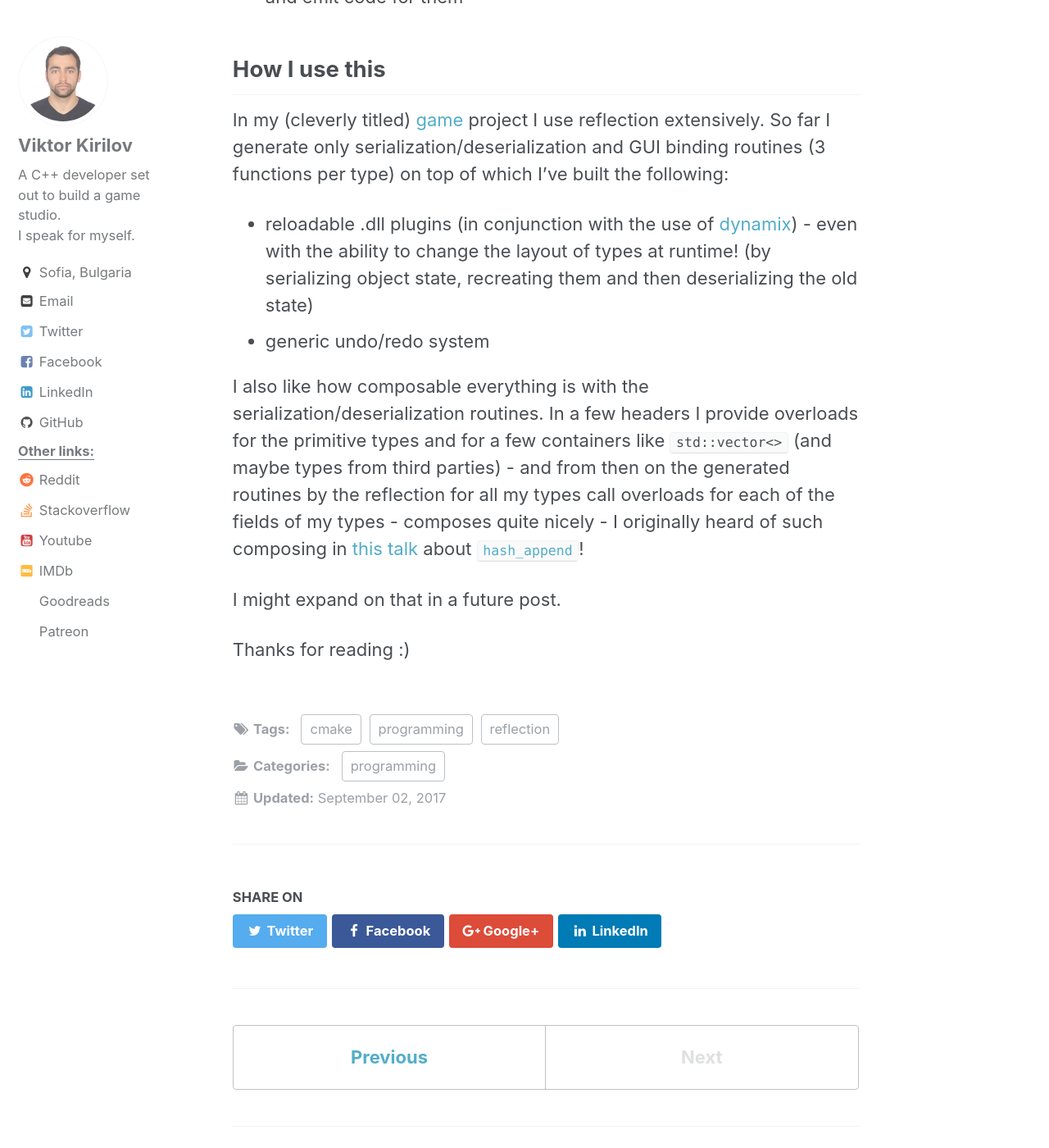
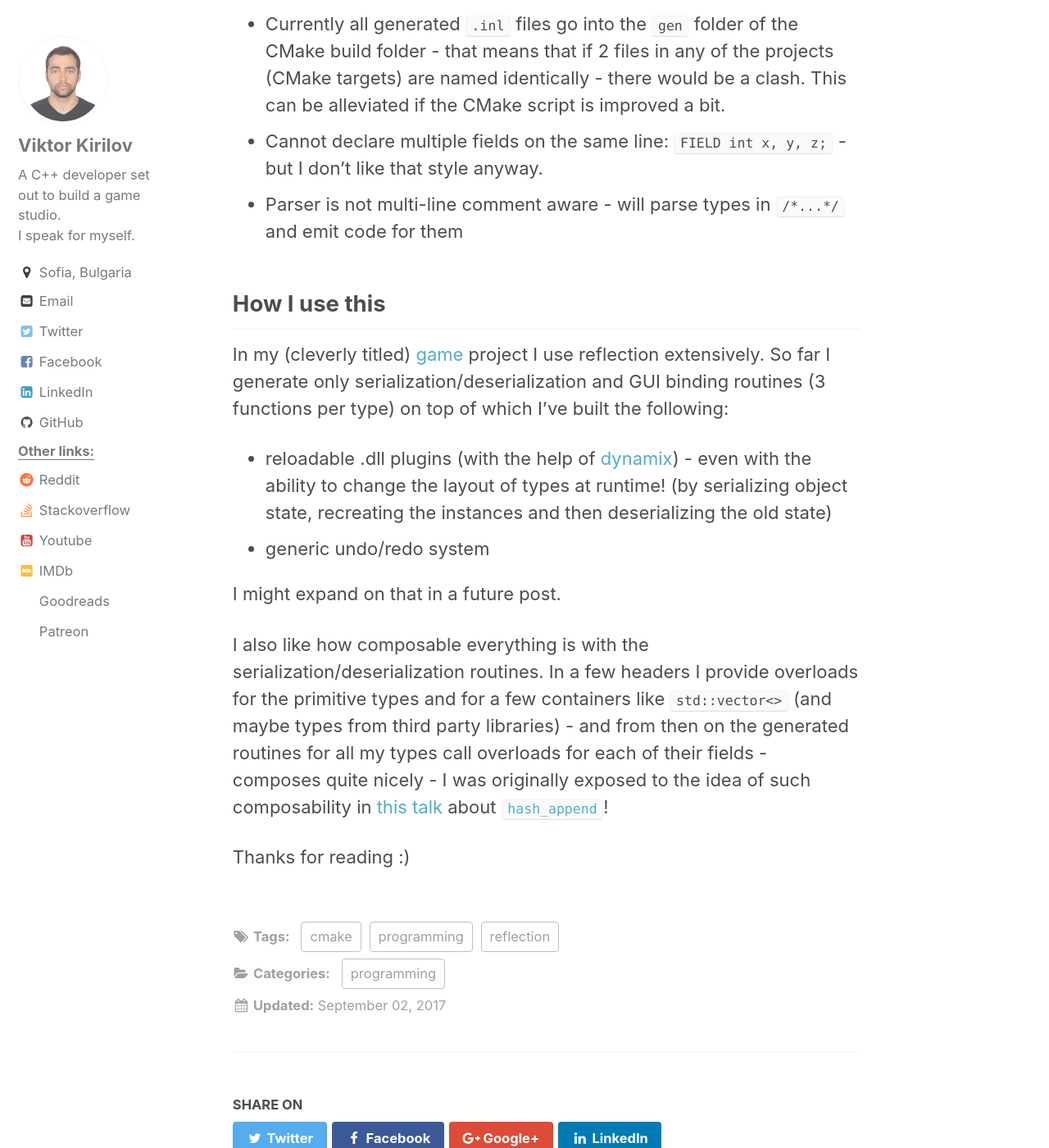
Before and after one commit to onqtam/onqtam.github.io, a Jekyll site: the page built from _posts/2017-09-02-simple-cpp-reflection-with-cmake.md, in a window 1280 px wide and 1400 px high, scrolled down 6489 px. Shown: the whole window at 82% size. Built offline with Jekyll 4.4.1, drawn with Linux system fonts in a browser that asks for light colours; comment, search, counter and statistics services are not loaded; some of the changed text lies outside the part shown.

Commit message:
minor fixes to the blog post

````diff
--- a/_posts/2017-09-02-simple-cpp-reflection-with-cmake.md
+++ b/_posts/2017-09-02-simple-cpp-reflection-with-cmake.md
@@ -76,7 +79,7 @@
 }
 ```
 
-[cmake-reflection-template](https://github.com/onqtam/cmake-reflection-template){:target="_blank"} is meant to be used as an initial starting point and it is expected to be modified by anyone using it to better suit their needs - perhaps to tweak the parsing, to use JSON instead of ```std::any<>```, to add prefixes to the macros or to change what code gets emitted. The CMake part is solid and the rest can be viewed as a proof of concept. One might even rewrite the parser in a different language! I'm no expert in templating engines or writing parsers so the python script (located in [```/scripts/```](https://github.com/onqtam/cmake-reflection-template/tree/master/scripts){:target="_blank"}) is nothing special but what I've got is good enough for my needs.
+[cmake-reflection-template](https://github.com/onqtam/cmake-reflection-template){:target="_blank"} is meant to be used as an initial starting point and it is expected to be modified by anyone using it to better suit their needs - perhaps to tweak the parsing, to use JSON instead of ```std::any<>```, to add prefixes to the macros, to add the notion of class descriptions or to change what code gets emitted. The CMake part is solid and the rest can be viewed as a proof of concept. One might even rewrite the parser in a different language! I'm no expert in templating engines or writing parsers so the python script (located in [```/scripts/```](https://github.com/onqtam/cmake-reflection-template/tree/master/scripts){:target="_blank"}) is nothing special but what I've got is good enough for my needs so far.
 
 ## Support for attributes and tags
 
@@ -141,11 +146,11 @@
 
 In my (cleverly titled) [game](https://github.com/onqtam/game){:target="_blank"} project I use reflection extensively. So far I generate only serialization/deserialization and GUI binding routines (3 functions per type) on top of which I've built the following:
 
-- reloadable .dll plugins (in conjunction with the use of [dynamix](https://github.com/iboB/dynamix){:target="_blank"}) - even with the ability to change the layout of types at runtime! (by serializing object state, recreating them and then deserializing the old state)
+- reloadable .dll plugins (with the help of [dynamix](https://github.com/iboB/dynamix){:target="_blank"}) - even with the ability to change the layout of types at runtime! (by serializing object state, recreating the instances and then deserializing the old state)
 - generic undo/redo system
-
-I also like how composable everything is with the serialization/deserialization routines. In a few headers I provide overloads for the primitive types and for a few containers like ```std::vector<>``` (and maybe types from third parties) - and from then on the generated routines by the reflection for all my types call overloads for each of the fields of my types - composes quite nicely - I originally heard of such composing in [this talk](https://www.youtube.com/watch?v=Njjp_MJsgt8){:target="_blank"} about [```hash_append```](https://github.com/HowardHinnant/hash_append){:target="_blank"}!
 
 I might expand on that in a future post.
 
+I also like how composable everything is with the serialization/deserialization routines. In a few headers I provide overloads for the primitive types and for a few containers like ```std::vector<>``` (and maybe types from third party libraries) - and from then on the generated routines for all my types call overloads for each of their fields - composes quite nicely - I was originally exposed to the idea of such composability in [this talk](https://www.youtube.com/watch?v=Njjp_MJsgt8){:target="_blank"} about [```hash_append```](https://github.com/HowardHinnant/hash_append){:target="_blank"}!
+
 Thanks for reading :)
````
Also changed, not shown: other parts of _posts/2017-09-02-simple-cpp-reflection-with-cmake.md (+8 -3 lines).
